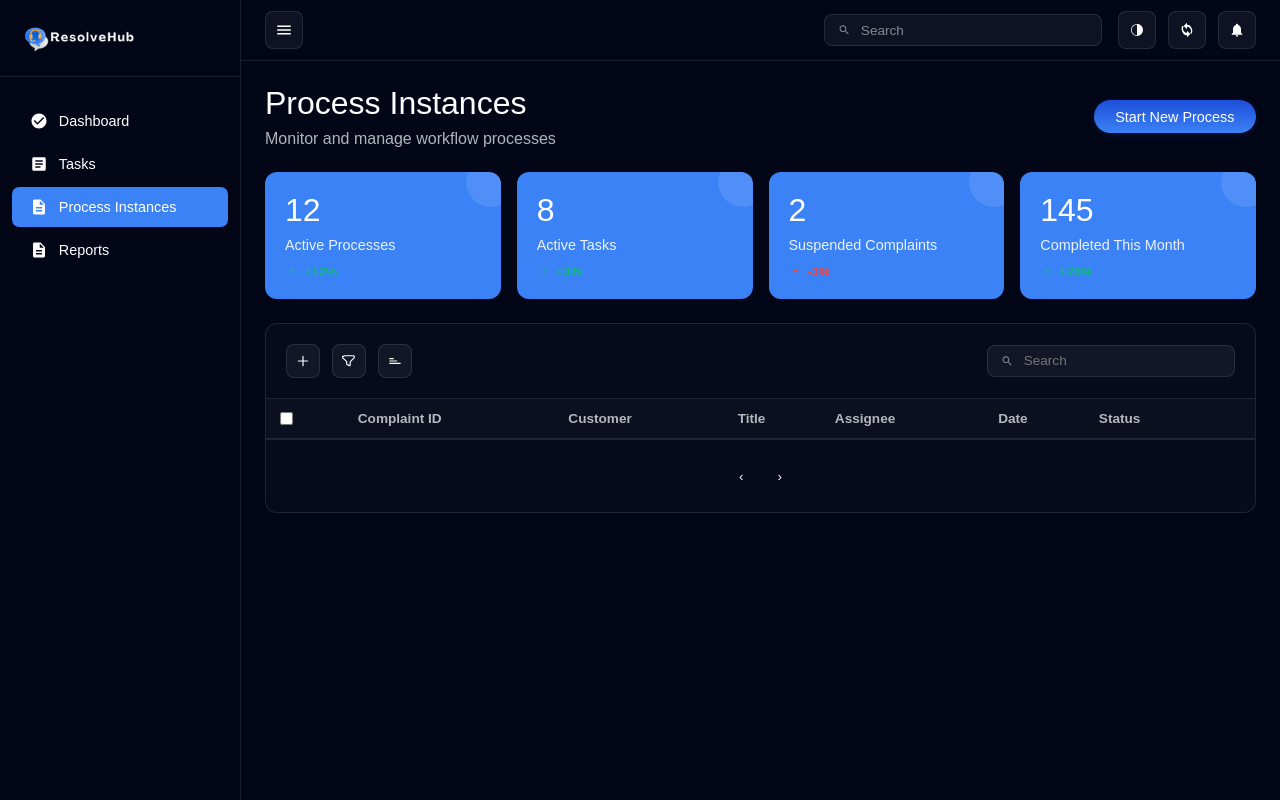
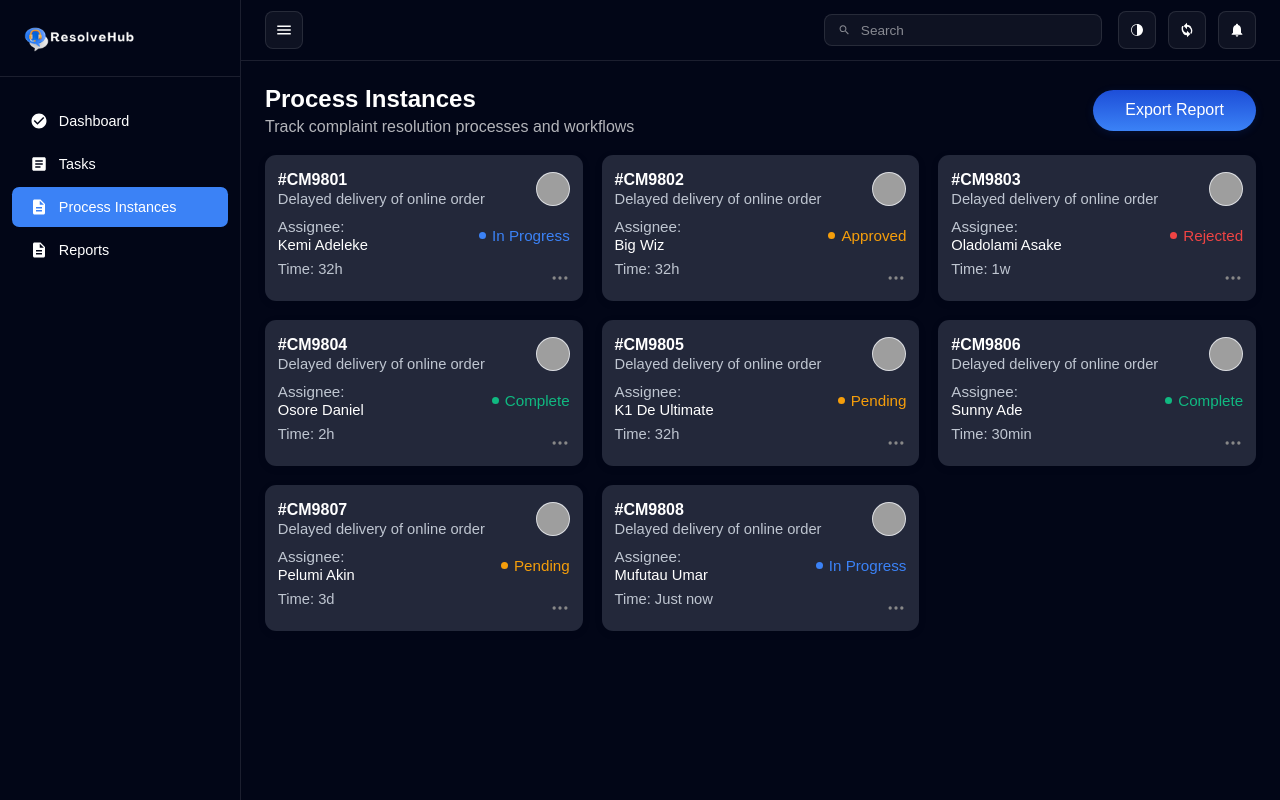
Before and after one commit to Psybah/Resolve-Hub, a plain HTML site: page processes.html in a window 1280 px wide. Drawn offline with Linux system fonts and the light colour scheme; grey boxes are pictures that could not be loaded; a web font is replaced by a local one.

Commit message:
Update dashboard, index, processes, tasks, and sidebar templates to use new logo icon; enhance processes page with demo data and improved layout; add process action menu functionality in main.js.

```diff
--- a/css/dashboard/sidebar.css
+++ b/css/dashboard/sidebar.css
@@ -137,3 +137,8 @@
   pointer-events: none;
   opacity: 1;
 }
+
+.sidebar-logo-full { display: inline-block; }
+.sidebar-logo-tab { display: none; }
+.dashboard-sidebar.collapsed .sidebar-logo-full { display: none; }
+.dashboard-sidebar.collapsed .sidebar-logo-tab { display: inline-block; }
--- /dev/null
+++ b/css/processes/cards.css
@@ -0,0 +1,138 @@
+.processes-header {
+  display: flex;
+  justify-content: space-between;
+  align-items: center;
+  margin-bottom: 1.2em;
+}
+.processes-header h1 {
+  font-size: 1.5em;
+  font-weight: 600;
+  margin: 0 0 0.2em 0;
+}
+.processes-header p {
+  font-size: 1em;
+  color: rgba(255,255,255,0.7);
+  margin: 0;
+}
+.processes-grid {
+  display: grid;
+  grid-template-columns: repeat(auto-fit, minmax(260px, 1fr));
+  gap: 1.2em;
+}
+.process-card {
+  background: #23283a;
+  border-radius: 0.7em;
+  box-shadow: 0 2px 8px rgba(0,0,0,0.08);
+  padding: 1em 0.8em 0.8em 0.8em;
+  display: flex;
+  flex-direction: column;
+  min-width: 0;
+  position: relative;
+  transition: box-shadow 0.2s;
+}
+.process-card:hover {
+  box-shadow: 0 4px 16px rgba(59,130,246,0.10);
+}
+.process-card-header {
+  display: flex;
+  align-items: center;
+  justify-content: space-between;
+  margin-bottom: 0.7em;
+}
+.process-id {
+  font-weight: 700;
+  font-size: 1em;
+  color: #fff;
+}
+.process-title {
+  font-size: 0.92em;
+  color: #bfc6d1;
+  margin-top: 0.15em;
+}
+.process-avatar {
+  width: 32px;
+  height: 32px;
+  border-radius: 50%;
+  object-fit: cover;
+  background: #e5e7eb;
+  border: 1px solid rgba(0,0,0,0.04);
+}
+.process-card-body {
+  margin-bottom: 0.7em;
+}
+.process-assignee {
+  font-size: 0.95em;
+  color: #bfc6d1;
+  margin-bottom: 0;
+}
+.process-assignee span {
+  display: block;
+  font-weight: 500;
+  color: #fff;
+  margin-top: 0.1em;
+  font-size: 0.97em;
+}
+.process-status {
+  font-size: 0.95em;
+  font-weight: 300;
+  display: flex;
+  align-items: center;
+  margin-bottom: 0;
+}
+.status-dot {
+  width: 7px;
+  height: 7px;
+  border-radius: 50%;
+  display: inline-block;
+  margin-right: 0.4em;
+}
+.process-time {
+  font-size: 0.92em;
+  color: #bfc6d1;
+}
+.process-card-menu {
+  position: absolute;
+  right: 0.8em;
+  bottom: 0.8em;
+  cursor: pointer;
+  z-index: 2;
+  display: flex;
+  align-items: center;
+  justify-content: flex-end;
+}
+.process-row-flex {
+  display: flex;
+  align-items: center;
+  justify-content: space-between;
+  margin-bottom: 0.5em;
+}
+.process-action-menu {
+  position: absolute;
+  right: 0;
+  bottom: 2.2em;
+  min-width: 140px;
+  background: #181f2a;
+  border: 1px solid rgba(59,130,246,0.15);
+  border-radius: 0.5em;
+  box-shadow: 0 4px 16px rgba(0,0,0,0.12);
+  z-index: 100;
+  display: none;
+}
+.process-action-menu-item {
+  padding: 0.7em 1.2em;
+  font-size: 0.95em;
+  color: #fff;
+  cursor: pointer;
+  transition: background 0.15s;
+}
+.process-action-menu-item:hover {
+  background: rgba(59,130,246,0.08);
+  color: var(--primary-light);
+}
+.process-action-menu-trigger {
+  display: flex;
+  align-items: center;
+  justify-content: center;
+  cursor: pointer;
+  height: 100%;
+}
--- a/js/templates/dashboard/table.js
+++ b/js/templates/dashboard/table.js
@@ -1,6 +1,18 @@
-function renderComplaintsTable({ data, page = 1, pageSize = 10, total = 0, onPage = null } = {}) {
-  const complaints = data || [];
-  const totalPages = Math.ceil(total / pageSize);
+function renderComplaintsTable({ data, page = 1, pageSize = 10, total = 0 } = {}) {
+  // If no data is passed, use default dashboard demo data (first 10 rows)
+  const complaints = data || [
+    { id: 'CM9801', customer: 'Adebayo Kayode', title: 'Delayed delivery of online order', assignee: 'Kemi Adeleke', date: 'Just now', status: 'in-progress' },
+    { id: 'CM9802', customer: 'Leslie Young', title: 'Incorrect billing charges', assignee: 'Ibrahim Musa', date: 'A minute ago', status: 'complete' },
+    { id: 'CM9803', customer: 'Mufutau Umar', title: 'Poor customer service', assignee: 'Grace Okonkwo', date: '1 hour ago', status: 'pending' },
+    { id: 'CM9804', customer: 'Ahmed Mayowa', title: 'Defective product received', assignee: 'Unassigned', date: 'Yesterday', status: 'approved' },
+    { id: 'CM9805', customer: 'Akinride Kazeem', title: 'Account access issues', assignee: 'Machala', date: 'Feb 2, 2025', status: 'rejected' },
+    { id: 'CM9806', customer: 'Sarah Johnson', title: 'Payment processing error', assignee: 'Kemi Adeleke', date: 'Feb 1, 2025', status: 'in-progress' },
+    { id: 'CM9807', customer: 'Michael Chen', title: 'Website login problems', assignee: 'Ibrahim Musa', date: 'Jan 31, 2025', status: 'complete' },
+    { id: 'CM9808', customer: 'Fatima Al-Zahra', title: 'Order cancellation request', assignee: 'Grace Okonkwo', date: 'Jan 30, 2025', status: 'pending' },
+    { id: 'CM9809', customer: 'David Rodriguez', title: 'Product quality complaint', assignee: 'Unassigned', date: 'Jan 29, 2025', status: 'approved' },
+    { id: 'CM9810', customer: 'Lisa Thompson', title: 'Refund not processed', assignee: 'Machala', date: 'Jan 28, 2025', status: 'rejected' }
+  ];
+  const totalPages = Math.ceil((total || complaints.length) / pageSize);
 
   const getStatusText = (status) => {
     const statusMap = {
--- a/js/templates/header.js
+++ b/js/templates/header.js
@@ -3,9 +3,9 @@ function renderHeader() {
     <header class="main-header">
       <img src="assets/logo.png" alt="ResolveHub Logo" class="logo"/>
       <nav>
-        <a href="#">Dashboard</a>
-        <a href="#">Tasks</a>
-        <a href="#">Process Instances</a>
+        <a href="dashboard.html">Dashboard</a>
+        <a href="tasks.html">Tasks</a>
+        <a href="processes.html">Process Instances</a>
         <a href="#">Reports</a>
       </nav>
       <div class="header-actions">
--- a/js/templates/hero.js
+++ b/js/templates/hero.js
@@ -7,7 +7,7 @@ function renderHero() {
         <span class="highlight">Transparency</span>
       </h1>
       <p>Empower your team to track, manage, and resolve <br/> customer complaints with ease, all in one place.</p>
-      <button class="btn-gradient cta">Start New Complaint</button>
+      <a href="dashboard.html" class="btn-gradient cta" style="text-decoration: none;">Start New Complaint</a>
     </section>
   `;
 }
--- /dev/null
+++ b/js/templates/processes/card.js
@@ -0,0 +1,53 @@
+function renderProcessCard(process) {
+  const statusColors = {
+    'in-progress': '#3B82F6',
+    'complete': '#10B981',
+    'pending': '#F59E0B',
+    'approved': '#F59E0B',
+    'rejected': '#EF4444'
+  };
+  const getAvatarUrl = (name) => `https://api.dicebear.com/7.x/micah/svg?seed=${encodeURIComponent(name)}`;
+  const statusText = {
+    'in-progress': 'In Progress',
+    'complete': 'Complete',
+    'pending': 'Pending',
+    'approved': 'Approved',
+    'rejected': 'Rejected'
+  }[process.status] || process.status;
+  const getMenuOptions = (status) => {
+    switch (status) {
+      case 'in-progress': return ['Mark as Complete', 'Suspend', 'Reject'];
+      case 'pending': return ['Approve', 'Reject'];
+      case 'approved': return ['Reopen', 'Reject'];
+      case 'rejected': return ['Reopen'];
+      case 'complete': return ['Reopen'];
+      default: return [];
+    }
+  };
+  return `
+    <div class="process-card">
+      <div class="process-card-header">
+        <div>
+          <div class="process-id">#${process.id}</div>
+          <div class="process-title">${process.title}</div>
+        </div>
+        <img class="process-avatar" src="${getAvatarUrl(process.assignee)}" alt="${process.assignee}" />
+      </div>
+      <div class="process-card-body">
+        <div class="process-row-flex">
+          <div class="process-assignee">Assignee:<br/><span>${process.assignee}</span></div>
+          <div class="process-status" style="color: ${statusColors[process.status]}"><span class="status-dot" style="background:${statusColors[process.status]}"></span> ${statusText}</div>
+        </div>
+        <div class="process-time">Time: ${process.time}</div>
+      </div>
+      <div class="process-card-menu">
+        <div class="process-action-menu-trigger" data-processid="${process.id}">
+          <svg viewBox="0 0 24 24" style="width: 20px; height: 20px; fill: #888; cursor: pointer;"><circle cx="5" cy="12" r="2"/><circle cx="12" cy="12" r="2"/><circle cx="19" cy="12" r="2"/></svg>
+        </div>
+        <div class="process-action-menu" id="process-action-menu-${process.id}" style="display:none;">
+          ${getMenuOptions(process.status).map(option => `<div class="process-action-menu-item" data-action="${option}" data-processid="${process.id}">${option}</div>`).join('')}
+        </div>
+      </div>
+    </div>
+  `;
+}
--- a/js/templates/shared/sidebar.js
+++ b/js/templates/shared/sidebar.js
@@ -8,9 +8,10 @@ function renderSidebar(activePage = 'dashboard') {
 
   return `
     <div class="dashboard-sidebar">
-      <div class="sidebar-logo">
-        <img src="assets/logo.png" alt="ResolveHub Logo" />
-      </div>
+      <a href="index.html" class="sidebar-logo">
+        <img src="assets/logo.png" alt="ResolveHub Logo" class="sidebar-logo-full" />
+        <img src="assets/logo-tab.png" alt="ResolveHub Tab Logo" class="sidebar-logo-tab" />
+      </a>
       <nav class="sidebar-nav">
         ${navItems.map(item => `
           <a href="${item.id}.html" class="nav-item ${item.id === activePage ? 'active' : ''}" data-tooltip="${item.label}">
--- a/processes.html
+++ b/processes.html
@@ -10,46 +10,51 @@
   <link rel="stylesheet" href="css/dashboard/layout.css"/>
   <link rel="stylesheet" href="css/dashboard/sidebar.css"/>
   <link rel="stylesheet" href="css/dashboard/header.css"/>
-  <link rel="stylesheet" href="css/dashboard/metrics.css"/>
-  <link rel="stylesheet" href="css/dashboard/table.css"/>
-  <link rel="icon" href="assets/logo.png"/>
+  <link rel="stylesheet" href="css/processes/cards.css"/>
+  <link rel="icon" href="assets/logo-tab.png"/>
   <link href="https://fonts.googleapis.com/css2?family=Unbounded:wght@400;500;600;700&display=swap" rel="stylesheet">
 </head>
 <body>
   <div id="app"></div>
-
   <!-- Shared Templates -->
   <script src="js/templates/shared/sidebar.js"></script>
   <script src="js/templates/shared/header.js"></script>
-
-  <!-- Dashboard Templates -->
-  <script src="js/templates/dashboard/metrics.js"></script>
-  <script src="js/templates/dashboard/table.js"></script>
-
-  <!-- Main Processes Script -->
+  <!-- Processes Card Template -->
+  <script src="js/templates/processes/card.js"></script>
   <script>
-    document.addEventListener('DOMContentLoaded', () => {
-      const app = document.getElementById('app');
-      app.innerHTML = `
+    const demoProcesses = [
+      { id: 'CM9801', title: 'Delayed delivery of online order', assignee: 'Kemi Adeleke', status: 'in-progress', time: '32h' },
+      { id: 'CM9802', title: 'Delayed delivery of online order', assignee: 'Big Wiz', status: 'approved', time: '32h' },
+      { id: 'CM9803', title: 'Delayed delivery of online order', assignee: 'Oladolami Asake', status: 'rejected', time: '1w' },
+      { id: 'CM9804', title: 'Delayed delivery of online order', assignee: 'Osore Daniel', status: 'complete', time: '2h' },
+      { id: 'CM9805', title: 'Delayed delivery of online order', assignee: 'K1 De Ultimate', status: 'pending', time: '32h' },
+      { id: 'CM9806', title: 'Delayed delivery of online order', assignee: 'Sunny Ade', status: 'complete', time: '30min' },
+      { id: 'CM9807', title: 'Delayed delivery of online order', assignee: 'Pelumi Akin', status: 'pending', time: '3d' },
+      { id: 'CM9808', title: 'Delayed delivery of online order', assignee: 'Mufutau Umar', status: 'in-progress', time: 'Just now' }
+    ];
+    document.addEventListener('DOMContentLoaded', function() {
+      document.getElementById('app').innerHTML = `
         <div class="dashboard-layout">
           ${renderSidebar('processes')}
           <div class="dashboard-main">
-            ${renderDashboardHeader()}
+            ${typeof renderDashboardHeader === 'function' ? renderDashboardHeader() : ''}
             <div class="dashboard-content">
-              <div style="display: flex; justify-content: space-between; align-items: center; margin-bottom: 1.5em;">
+              <div class="processes-header">
                 <div>
-                  <h1 style="font-size: 2em; font-weight: 500; margin: 0 0 0.25em 0;">Process Instances</h1>
-                  <p style="font-size: 1em; color: rgba(255,255,255,0.7); margin: 0;">Monitor and manage workflow processes</p>
+                  <h1>Process Instances</h1>
+                  <p>Track complaint resolution processes and workflows</p>
                 </div>
-                <button class="btn-gradient" style="font-size: 0.9em; padding: 0.6em 1.5em;">Start New Process</button>
+                <button class="btn-gradient" style="font-size: 1em; padding: 0.7em 2em;">Export Report</button>
               </div>
-              ${renderMetrics()}
-              ${renderComplaintsTable()}
+              <div class="processes-grid">
+                ${demoProcesses.map(renderProcessCard).join('')}
+              </div>
             </div>
           </div>
         </div>
       `;
     });
   </script>
+  <script src="js/main.js"></script>
 </body>
 </html>
```
Also changed, not shown: dashboard.html (+1 -1 lines), index.html (+1 -1 lines), js/main.js (+21 -0 lines), tasks.html (+1 -1 lines), assets/logo-tab.png (added).
